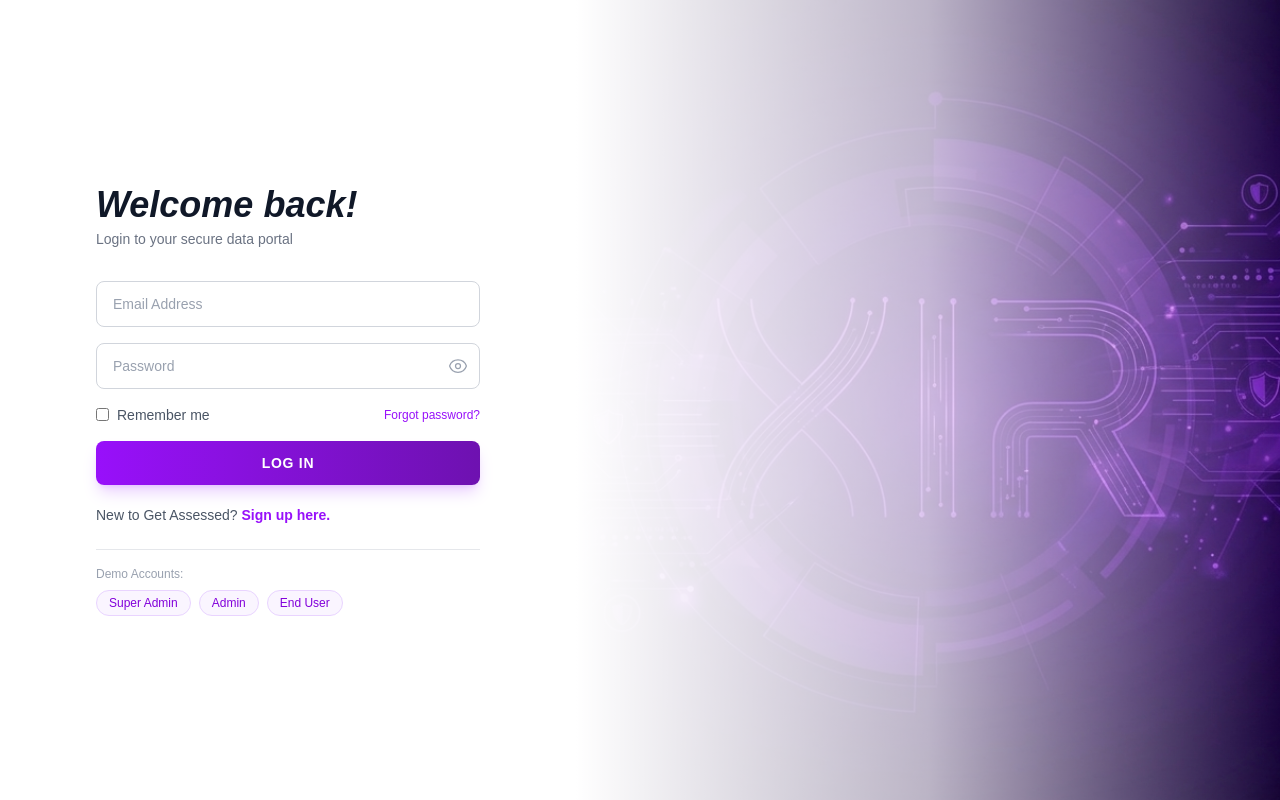
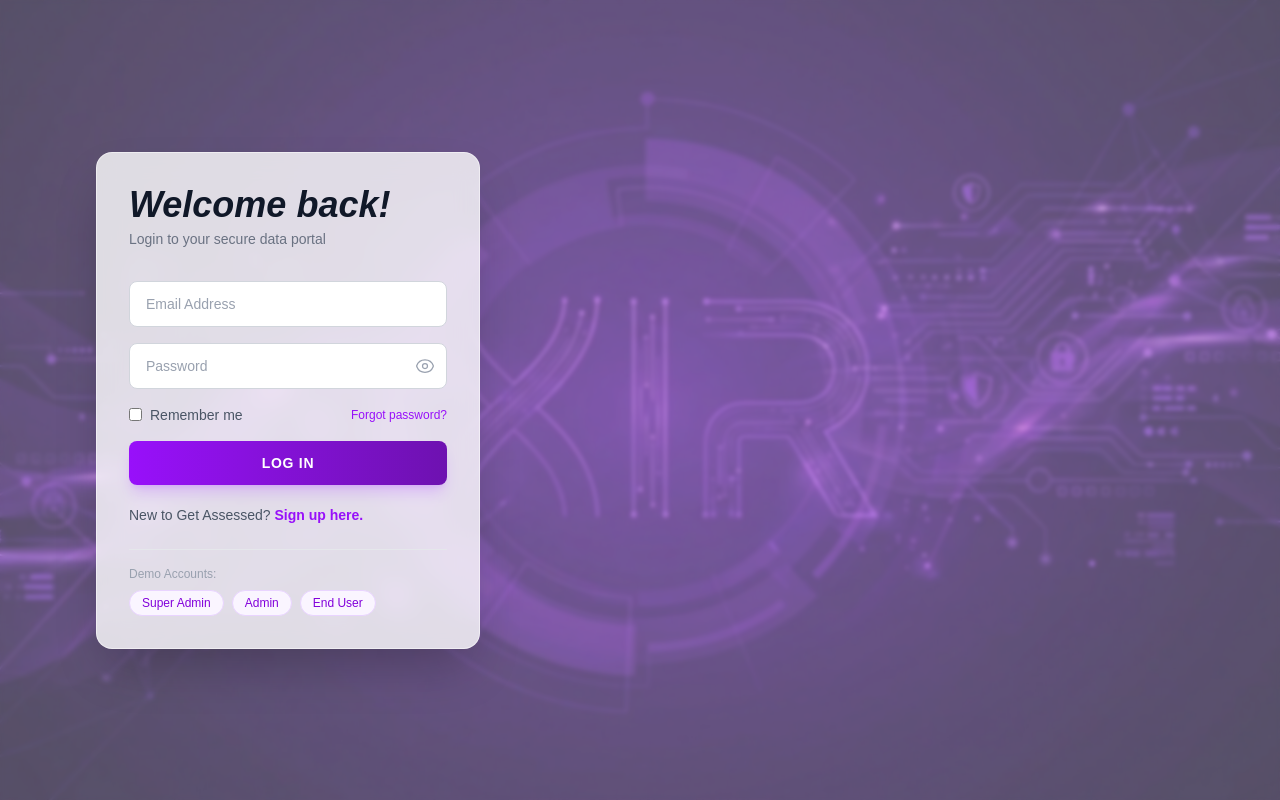
Before and after one commit to gamertamer030386-lgtm/nist_v2, a Next.js app: page /login in a window 1280 px wide. Built offline with nearby package versions, Linux system fonts and the light colour scheme.

Commit message:
Full-page XIR background with light frosted glass login card

```diff
--- a/src/app/(auth)/login/page.tsx
+++ b/src/app/(auth)/login/page.tsx
@@ -34,9 +34,18 @@ export default function LoginPage() {
 
   return (
     <div className="fixed inset-0 flex w-screen h-screen overflow-hidden">
-      {/* ─── Left Side: Login Form (white/light) ────────────────────────── */}
-      <div className="w-full lg:w-[45%] flex flex-col justify-center px-8 sm:px-16 lg:px-20 bg-white relative z-10">
-        <div className="w-full max-w-sm mx-auto">
+      {/* Full-page XIR background image */}
+      <img
+        src="/images/xir background.png"
+        alt=""
+        className="absolute inset-0 w-full h-full object-cover"
+      />
+      {/* Light overlay so login form is readable */}
+      <div className="absolute inset-0 bg-white/30 backdrop-blur-[2px]" />
+
+      {/* ─── Left Side: Login Form ──────────────────────────────────────── */}
+      <div className="w-full lg:w-[45%] flex flex-col justify-center px-8 sm:px-16 lg:px-20 relative z-10">
+        <div className="w-full max-w-sm mx-auto bg-white/80 backdrop-blur-md rounded-2xl p-8 shadow-2xl border border-white/50">
           <h1 className="text-4xl font-bold text-gray-900 italic mb-1">
             Welcome back!
           </h1>
@@ -122,17 +131,6 @@ export default function LoginPage() {
           </div>
         </div>
       </div>
-
-      {/* ─── Right Side: XIR background fading to white ────────────────── */}
-      <div className="hidden lg:block lg:w-[55%] relative overflow-hidden">
-        <img
-          src="/images/xir background.png"
-          alt="XIR Extended Incident Response"
-          className="absolute inset-0 w-full h-full object-cover"
-        />
-        {/* Fade gradient from left (white) blending into the image */}
-        <div className="absolute inset-0 bg-gradient-to-r from-white via-white/70 to-transparent" />
-      </div>
     </div>
   );
 }
```
